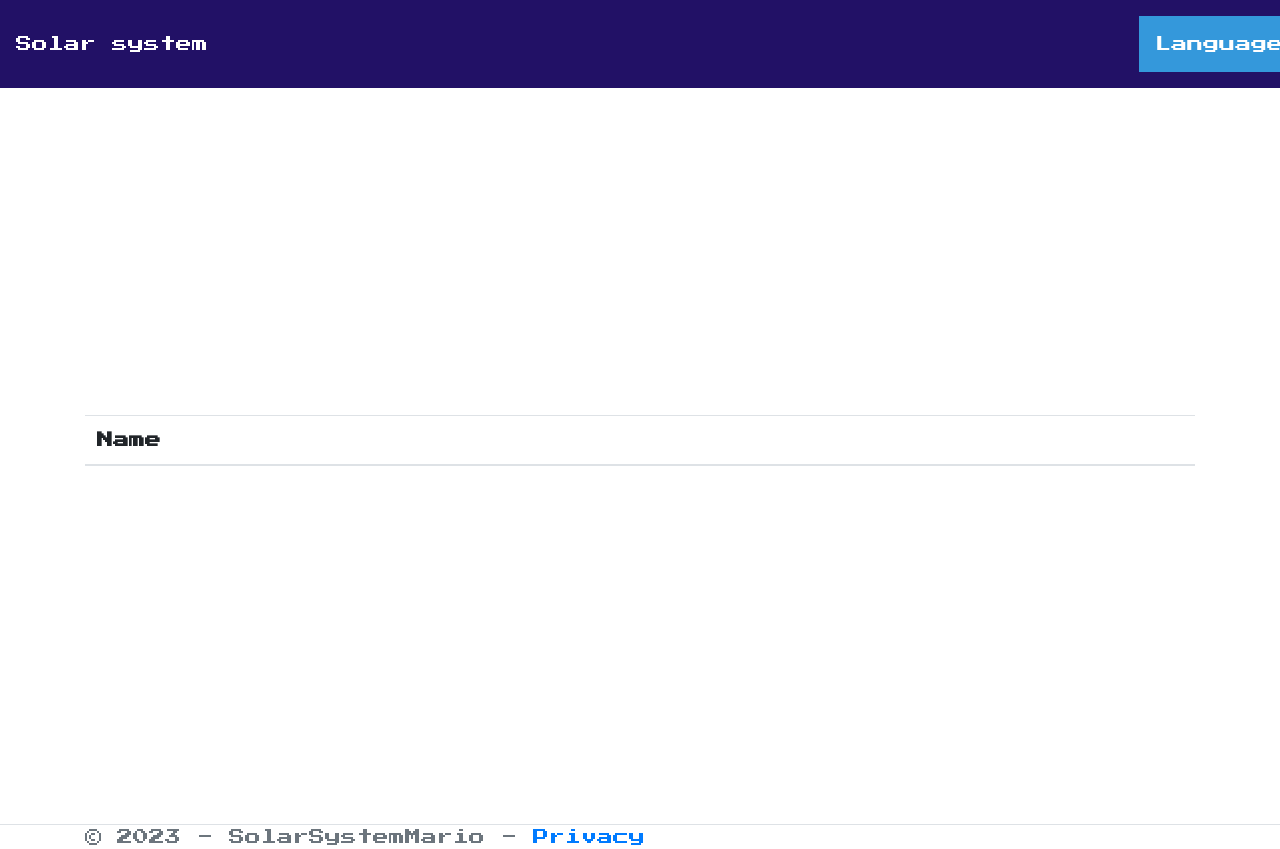
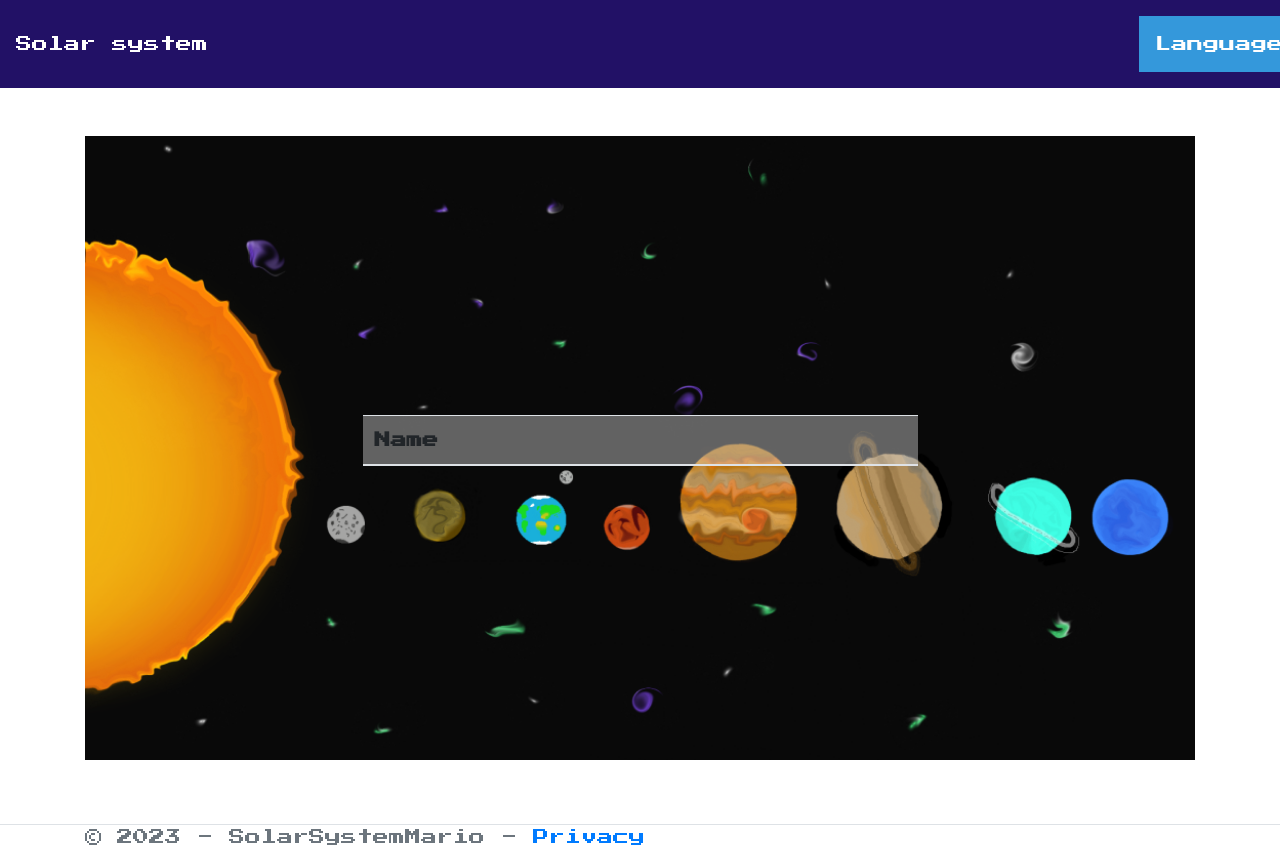
Before and after one commit to Mart6110/SolarSystemMario, an ASP.NET Core app: page / in a window 1280 px wide. Run offline with ASP.NET Core 8, Linux system fonts and the light colour scheme; data that the repository does not hold is empty; the project's own start-up code is not run, and a stand-in starts its controllers and pages; some libraries are stand-ins or nearby versions.

Commit message:
background img

```diff
--- a/SolarSystemMario/Pages/Index.cshtml
+++ b/SolarSystemMario/Pages/Index.cshtml
@@ -5,6 +5,7 @@
 }
 
 <section>
+    <img class="background" src="../img/finished_solar_system.png" />
     <table class="table">
         <thead>
             <tr>
--- a/SolarSystemMario/wwwroot/css/site.css
+++ b/SolarSystemMario/wwwroot/css/site.css
@@ -103,3 +103,14 @@ section div {
 .show {
     display: flex;
 }
+
+.table {
+    position: absolute;
+    background-color: rgb(233 233 233 / 40%);
+    width: 50%;
+}
+
+.background {
+    width: 100%;
+
+}
```
